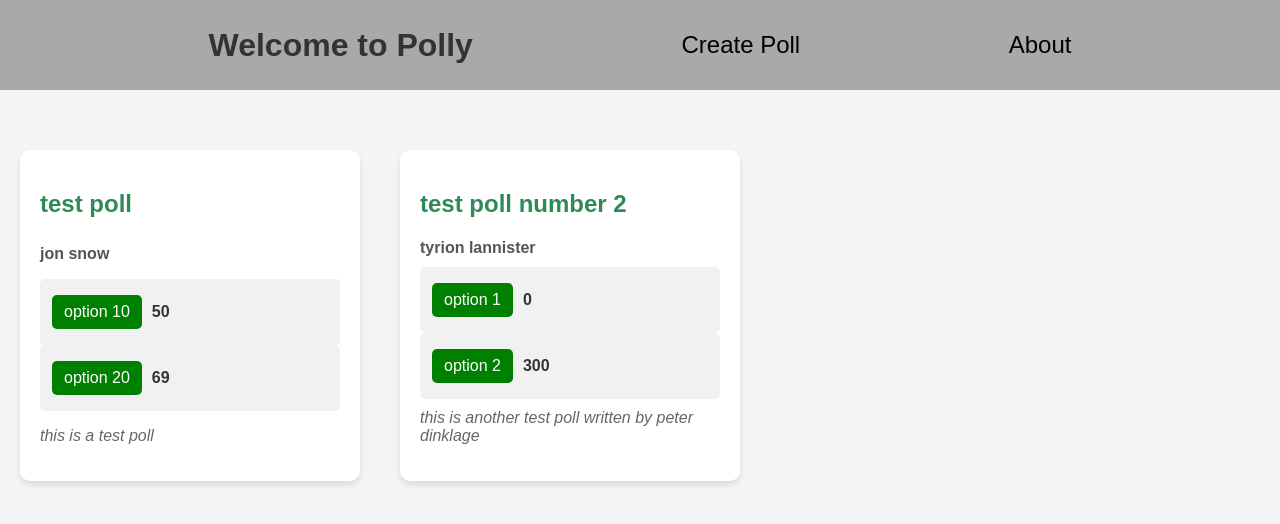
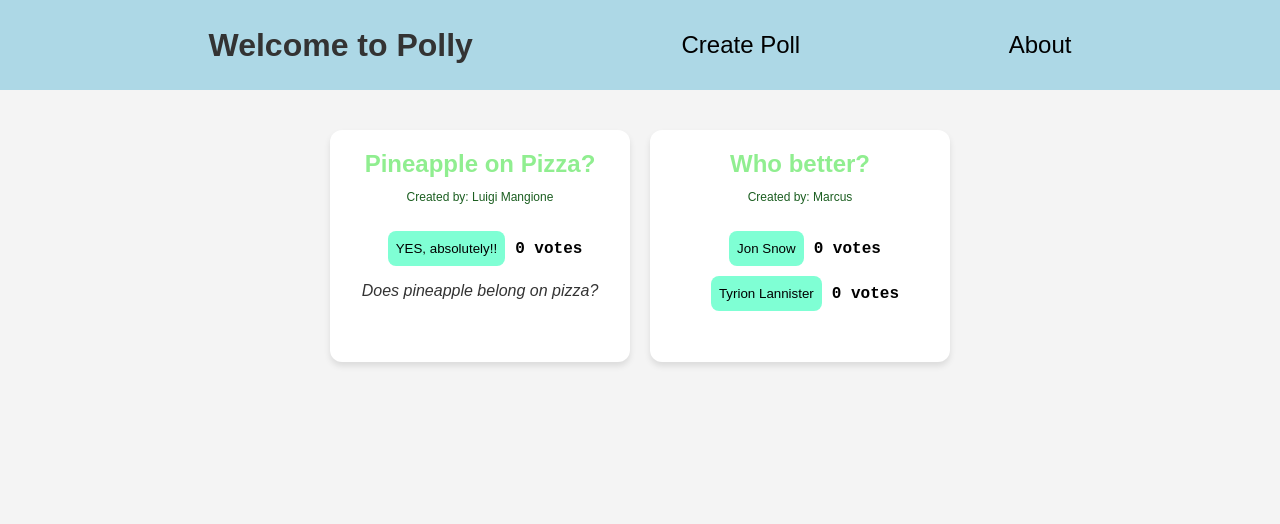
Before and after one commit to NaiefRA/Polly, a React (Create React App) app: page / in a window 1280 px wide. Shown: the top 524 px of the page. Built offline with nearby package versions, Linux system fonts and the light colour scheme; data requests are answered from the project's data file.

Commit message:
Added ability to add polls and better css

```diff
--- a/data/db.json
+++ b/data/db.json
@@ -1,40 +1,32 @@
 {
   "Polls": [
     {
-      "title": "test poll",
-      "body": "this is a test poll",
-      "poller": "jon snow",
+      "id": "5316",
+      "body": "Does pineapple belong on pizza?",
+      "title": "Pineapple on Pizza?",
+      "poller": "Luigi Mangione",
       "options": [
         {
-          "optionValue": "option 10",
-          "optionNumber": 1,
-          "optionVotes": 50
-        },
-        {
-          "optionValue": "option 20",
-          "optionNumber": 2,
-          "optionVotes": 69
+          "optionValue": "YES, absolutely!!",
+          "optionVotes": 0
         }
-      ],
-      "id": "1"
+      ]
     },
     {
-      "title": "test poll number 2",
-      "body": "this is another test poll written by peter dinklage",
-      "poller": "tyrion lannister",
+      "id": "bc4a",
+      "body": "",
+      "title": "Who better?",
+      "poller": "Marcus",
       "options": [
         {
-          "optionValue": "option 1",
-          "optionNumber": 1,
+          "optionValue": "Jon Snow",
           "optionVotes": 0
         },
         {
-          "optionValue": "option 2",
-          "optionNumber": 2,
-          "optionVotes": 300
+          "optionValue": "Tyrion Lannister",
+          "optionVotes": 0
         }
-      ],
-      "id": "2"
+      ]
     }
   ]
 }
--- a/src/Create.js
+++ b/src/Create.js
@@ -4,33 +4,38 @@ const Create = () => {
   const [title, setTitle] = useState("");
   const [poller, setPoller] = useState("");
   const [body, setBody] = useState("");
-  const [options, setOptions] = useState();
+  const [options, setOptions] = useState([]);
+  const [currentOption, setCurrentOption] = useState("");
 
   const addOption = (e) => {
     e.preventDefault();
-    console.log("Hello");
 
-    return (
-      <>
-        <label>Option</label>
-        <input type="text" required></input>
-      </>
-    );
+    const newOption = { optionValue: currentOption, optionVotes: 0 };
+
+    setOptions([...options, newOption]);
+    setCurrentOption("");
   };
 
   const handleSubmit = (e) => {
     e.preventDefault();
-    const poll = { body, title, poller };
+    const poll = { body, title, poller, options };
     fetch("http://localhost:8000/Polls", {
       method: "POST",
       header: { "Content-Type": "application/json" },
-      body: JSON.stringify(),
+      body: JSON.stringify(poll),
+    }).then(() => {
+      console.log("Works?");
+      setTitle("");
+      setPoller("");
+      setBody("");
+      setOptions([]);
     });
   };
 
   return (
     <div id="create-container">
-      <form id="create-form">
+      <form id="create-form" onSubmit={handleSubmit}>
+        {/* title */}
         <label className="create-label">Question</label>
         <input
           className="create-text"
@@ -38,7 +43,7 @@ const Create = () => {
           value={title}
           onChange={(e) => setTitle(e.target.value)}
         />
-
+        {/* author */}
         <label className="create-label">Name</label>
         <input
           className="create-text"
@@ -46,18 +51,38 @@ const Create = () => {
           value={poller}
           onChange={(e) => setPoller(e.target.value)}
         />
-
+        {/* body */}
         <label className="create-label">Body</label>
         <textarea
           id="create-body-textarea"
           value={body}
           onChange={(e) => setBody(e.target.value)}
         />
+        {/* options */}
 
-        <button id="create-option-button" onClick={addOption}>
-          Add Option
-        </button>
+        <h3>Options</h3>
+        <div>
+          {options.map((option) => {
+            return (
+              <div>
+                <label>{option.optionValue}</label>
+                <button>remove</button>
+              </div>
+            );
+          })}
+        </div>
+        <div>
+          <input
+            className="create-text"
+            type="text"
+            value={currentOption}
+            onChange={(e) => setCurrentOption(e.target.value)}
+          />
 
+          <button id="create-option-button" onClick={addOption}>
+            Add Option
+          </button>
+        </div>
         <button id="create-submit-button" type="submit">
           Create Poll
         </button>
--- a/src/DisplayPolls.js
+++ b/src/DisplayPolls.js
@@ -1,71 +1,27 @@
+import React from "react";
+
 const DisplayPolls = ({ polls }) => {
-  const handleClick = (optionNo) => {
-    async function updateVotes(pollId, optionNumber) {
-      try {
-        const response = await fetch(`http://localhost:3000/Polls/${pollId}`);
-        const poll = await response.json();
+  return (
+    <div className="polls-grid">
+      {polls.map((poll) => (
+        <div className="poll-card" key={poll.id}>
+          <div className="poll-header">
+            <h2 className="poll-title">{poll.title}</h2>
+            <p className="poll-poller">Created by: {poll.poller}</p>
+          </div>
 
-        const updatedOptions = poll.options.map((option) => {
-          if (option.optionNumber === optionNumber) {
-            return {
-              ...option,
-              optionVotes: option.optionVotes + 1,
-            };
-          }
-          return option;
-        });
+          <div className="poll-options">
+            {poll.options.map((option) => (
+              <div className="poll-option" key={option.optionNumber}>
+                <button className="option-button">{option.optionValue}</button>
+                <span className="option-votes">{option.optionVotes} votes</span>
+              </div>
+            ))}
+          </div>
 
-        const updateResponse = await fetch(
-          `http://localhost:3000/Polls/${pollId}`,
-          {
-            method: "PATCH",
-            headers: {
-              "Content-Type": "application/json",
-            },
-            body: JSON.stringify({
-              options: updatedOptions,
-            }),
-          }
-        );
-
-        if (!updateResponse.ok) {
-          throw new Error("Failed to update votes");
-        }
-
-        return await updateResponse.json();
-      } catch (error) {
-        console.error("Error updating votes:", error);
-        throw error;
-      }
-    }
-  };
-
-  return (
-    <div id="polls">
-      {polls.map((poll) => {
-        return (
-          <div id="poll-container" key={poll.id}>
-            <h2 id="poll-title">{poll.title}</h2>
-            <p id="poll-poller">{poll.poller}</p>
-            <div>
-              {poll.options.map((option) => (
-                <div id="options" key={option.optionNumber}>
-                  <button
-                    id="option-button"
-                    onClick={() => {
-                      handleClick(option.optionNumber);
-                    }}
-                  >
-                    {option.optionValue}
-                  </button>
-                  <p id="option-votes">{option.optionVotes}</p>
-                </div>
-              ))}
-            </div>
-            <p id="poll-body">{poll.body}</p>
-          </div>
-        );
-      })}
+          <p className="poll-body">{poll.body}</p>
+        </div>
+      ))}
     </div>
   );
 };
--- a/src/Navbar.js
+++ b/src/Navbar.js
@@ -3,7 +3,9 @@ import { Link } from "react-router-dom";
 const Navbar = () => {
   return (
     <div id="navbar">
-      <h2 className="page-title">Welcome to Polly</h2>
+      <Link to="/" className="navbar-element">
+        <h2 className="page-title"> Welcome to Polly</h2>
+      </Link>
       <Link to="/new-poll" className="navbar-element">
         Create Poll
       </Link>
--- a/src/index.css
+++ b/src/index.css
@@ -13,7 +13,7 @@ body {
   flex-direction: row;
   justify-content: space-evenly;
   align-items: center;
-  background-color: darkgrey;
+  background-color: lightblue;
   margin-bottom: 40px;
 }
 
@@ -34,54 +34,6 @@ body {
   font-size: 1.2rem;
   margin: 10px 0;
   color: #ff0000;
-}
-#polls {
-  display: flex;
-}
-/* Polls Container */
-#polls-container {
-  display: flex;
-  flex-wrap: wrap;
-  justify-content: center;
-  gap: 20px;
-  width: 80%;
-  max-width: 1200px;
-  margin: 20px auto;
-}
-
-/* Individual Poll */
-#poll-container {
-  display: flex;
-  flex-direction: column;
-  justify-content: space-between;
-  width: 300px;
-  background: white;
-  padding: 20px;
-  margin: 20px;
-  border-radius: 10px;
-  box-shadow: 0px 4px 6px rgba(0, 0, 0, 0.1);
-  text-align: left;
-}
-
-/* Poll Title */
-#poll-title {
-  font-size: 1.5rem;
-  color: seagreen;
-  margin-bottom: 5px;
-}
-
-/* Poll Poller */
-#poll-poller {
-  font-weight: bold;
-  color: #555;
-  margin-bottom: 10px;
-}
-
-/* Poll Body */
-#poll-body {
-  font-style: italic;
-  color: #666;
-  margin-top: 10px;
 }
 
 /* Options Container */
@@ -125,7 +77,77 @@ body {
   font-weight: bold;
 }
 
-/* Page Container */
+/* POLLS */
+
+.polls-grid {
+  display: flex;
+  flex-wrap: wrap;
+  justify-content: center;
+  gap: 20px;
+}
+
+.poll-card {
+  display: flex;
+  flex-direction: column;
+  width: 300px;
+  background-color: white;
+  border-radius: 12px;
+  box-shadow: 0 4px 6px rgba(0, 0, 0, 0.1);
+  transition: transform 0.3s ease;
+  padding-bottom: 20px;
+}
+
+.poll-card:hover {
+  transform: scale(1.05);
+  background-color: whitesmoke;
+}
+
+.poll-header {
+  border-bottom: 2px, solid, black;
+  padding-bottom: 10px;
+}
+
+.poll-title {
+  color: lightgreen;
+  font-size: 1.5rem;
+  margin-bottom: 5px;
+}
+
+.poll-poller {
+  color: #1b5e20;
+  font-size: 0.75rem;
+  padding-bottom: 5px;
+}
+
+.poll-body {
+  margin-bottom: 15px;
+  color: #333;
+  font-style: italic;
+}
+
+.poll-options {
+  display: flex;
+  flex-direction: column;
+  gap: 10px;
+}
+
+.poll-option {
+  font-family: "Courier New", Courier, monospace;
+  font-weight: 900;
+}
+.option-button {
+  margin-left: 10px;
+  margin-right: 10px;
+  padding: 10px 8px;
+  border-radius: 8px;
+  background-color: aquamarine;
+  border: none;
+  transition: transform 0.3s ease;
+}
+.option-button:hover {
+  transform: scale(1.05);
+  background-color: aqua;
+}
 
 /* Form Styling */
 
@@ -196,3 +218,15 @@ body {
     padding: 15px;
   }
 }
+
+@media (max-width: 768px) {
+  .polls-grid {
+    flex-direction: column;
+    align-items: center;
+  }
+
+  .poll-card {
+    width: 90%;
+    max-width: 400px;
+  }
+}
```
